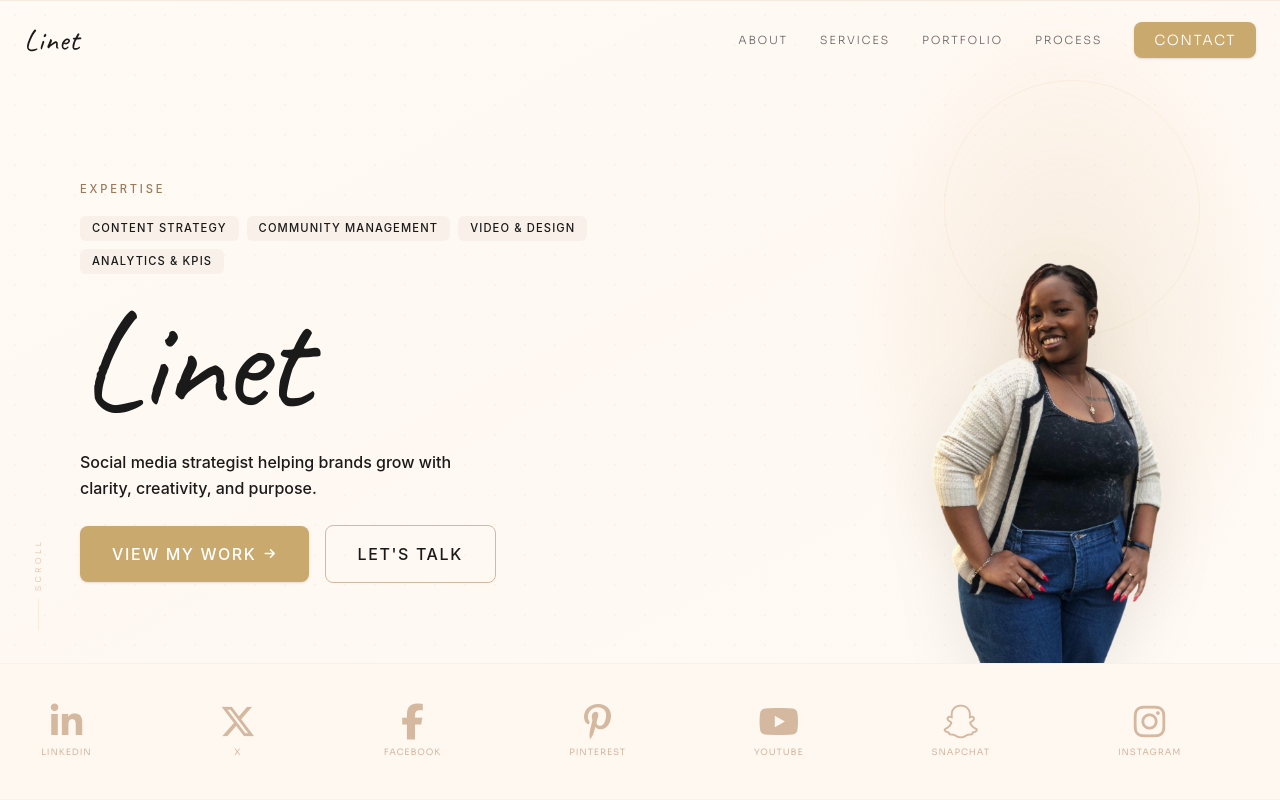
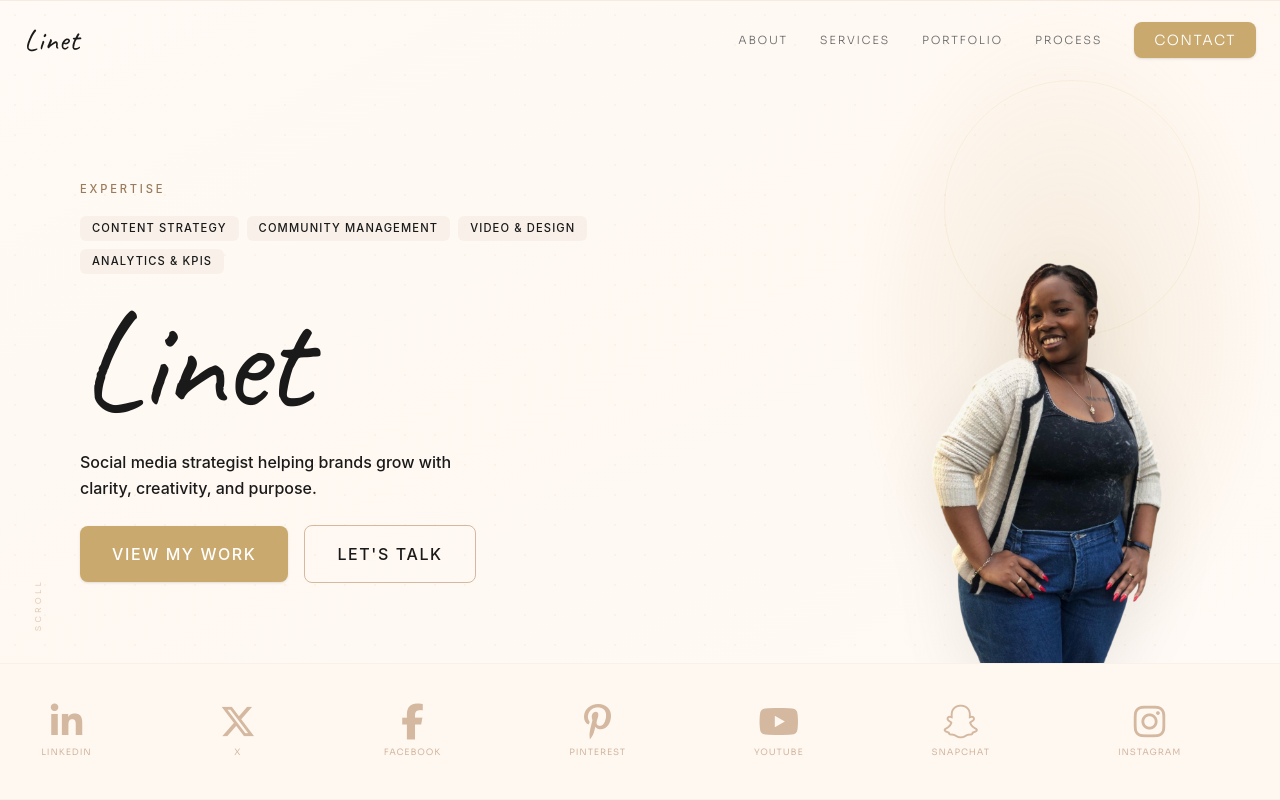
Before and after one commit to luwafem/linet, a React (Vite) app: page / in a window 1280 px wide. Shown: the top 800 px of the page. Built offline with nearby package versions, Linux system fonts and the light colour scheme.

Commit message:
linet pro plus max

```diff
--- a/src/components/Hero.jsx
+++ b/src/components/Hero.jsx
@@ -27,7 +27,6 @@ export default function Hero() {
         >
           Scroll
         </span>
-        <div className="w-px h-8 bg-nude-400/40" />
       </div>
 
       {/* Cutout image with halo */}
@@ -90,7 +89,6 @@ export default function Hero() {
                 className="inline-flex items-center gap-2 px-6 py-3 md:px-8 md:py-4 text-sm md:text-base font-medium tracking-[0.1em] uppercase text-white bg-gold-500 rounded-lg hover:bg-gold-600 transition-all duration-300 shadow-sm hover:shadow-md font-tech"
               >
                 View My Work
-                <i className="fa-solid fa-arrow-right text-xs" />
               </a>
               <a
                 href="#contact"
```
